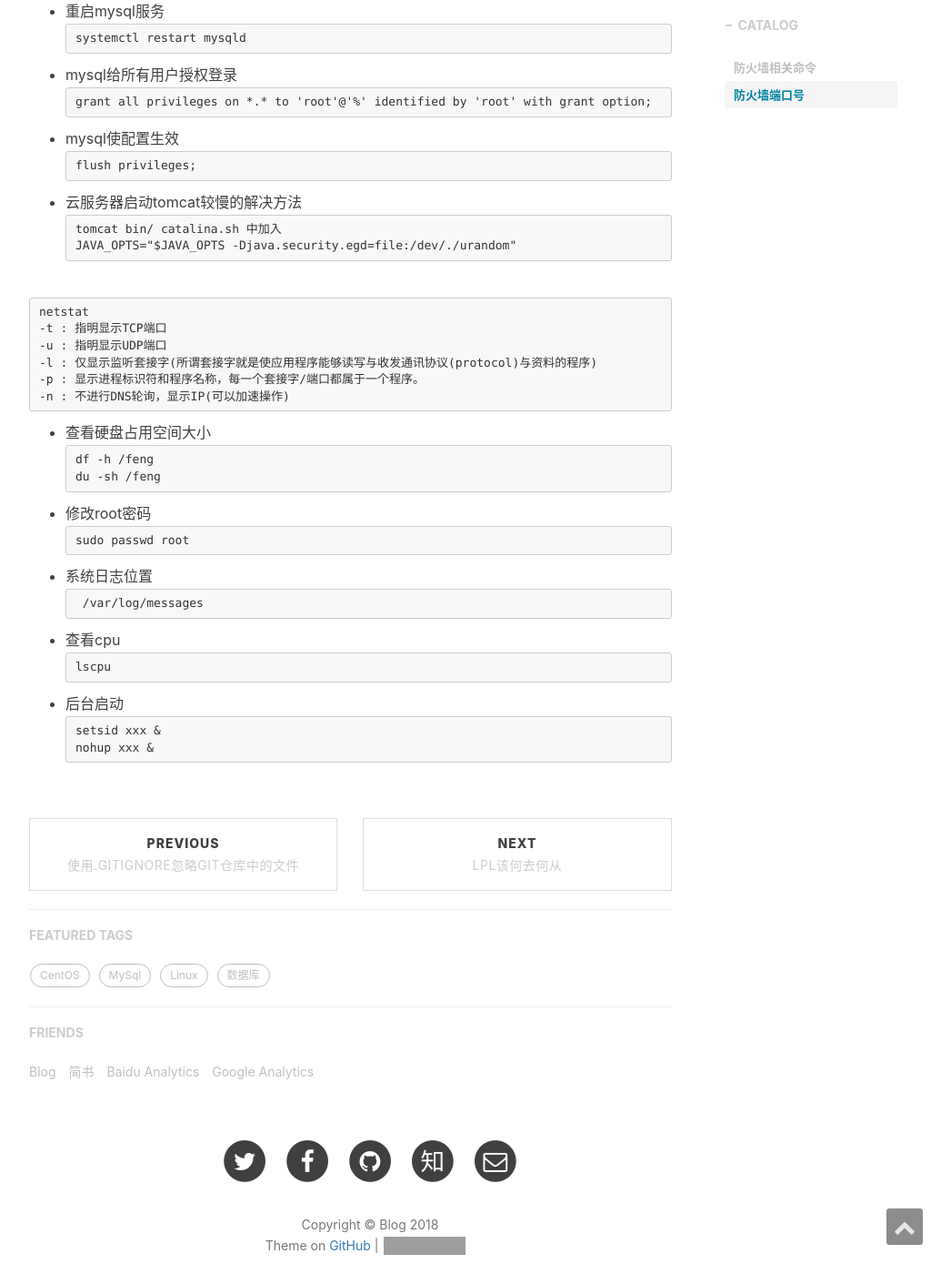
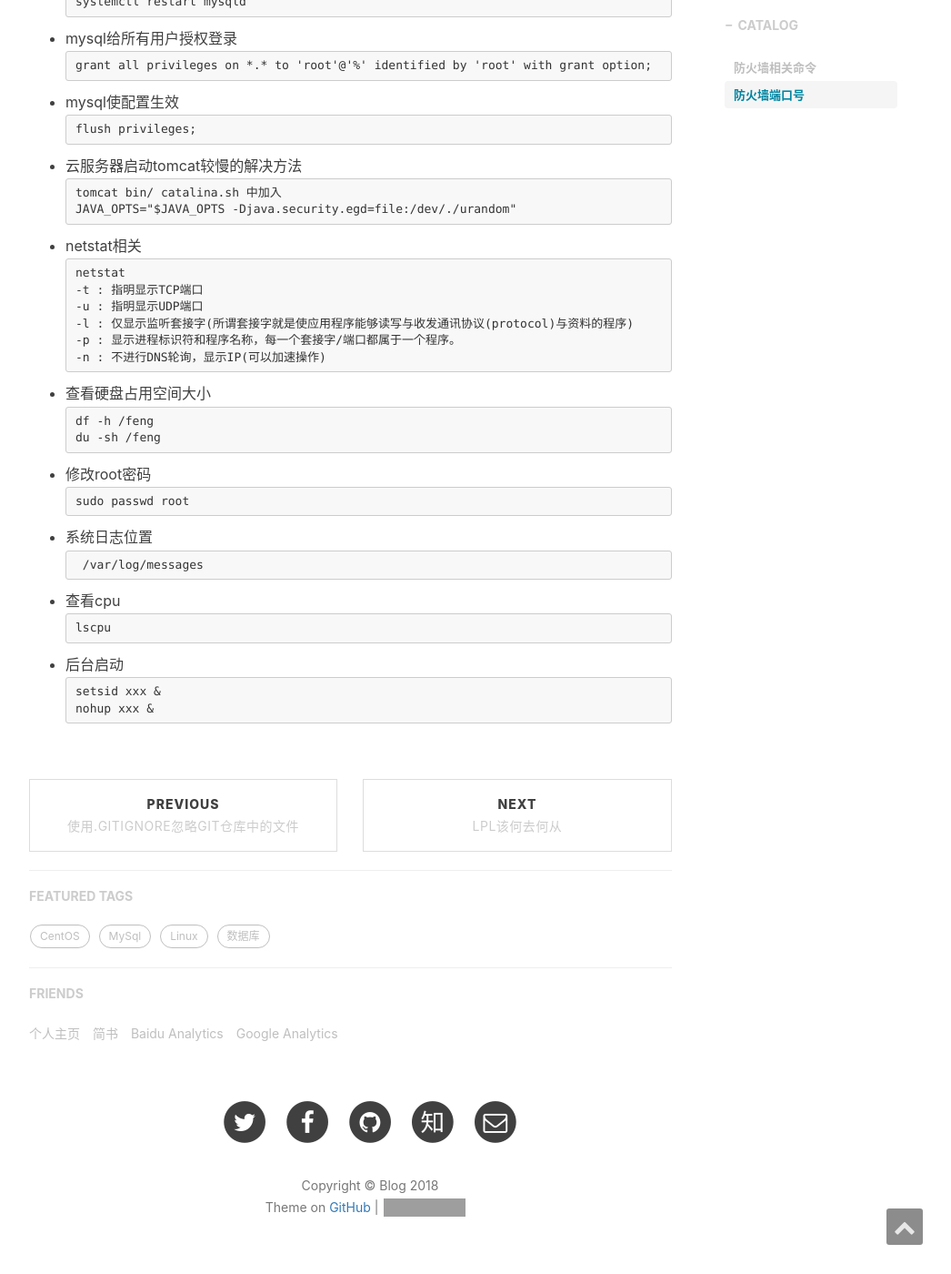
Before and after one commit to fengdis/fengdis.github.io, a Jekyll site: the page built from _posts/2018-09-23-linux常用命令总结.md, in a window 1280 px wide and 1400 px high, scrolled down 2984 px. Shown: the whole window at 91% size, without its empty margins (233-1279 px from the left). Built offline with Jekyll 4.4.1, drawn with Linux system fonts in a browser that asks for light colours; nearby versions of some CDN libraries; comment, search, counter and statistics services are not loaded; grey boxes are pictures that could not be loaded.

Commit message:
封迪更新

````diff
--- a/_config.yml
+++ b/_config.yml
@@ -5,16 +5,16 @@
 email: fengdis@gmail.com
 description: "Every failure is leading towards success."
 keyword: "Blog, 个人博客, fengdi, fengdis, java"
-url: "http://fengdis.github.io"           # your host, for absolute URL
-baseurl: ""                               # for example, '/blog' if your blog hosted on 'host/blog'
-github_repo: "https://github.com/fengdis/fengdis.github.io.git"  # you code repository
+url: "http://fengdis.github.io"             # your host, for absolute URL
+baseurl: ""                                 # for example, '/blog' if your blog hosted on 'host/blog'
+github_repo: "https://github.com/fengdis/fengdis.github.io.git"     # you code repository
 #timezone: Asia/Shanghai
 
 
 # Sidebar settings
-sidebar: true                            # whether or not using Sidebar.
+sidebar: true                               # whether or not using Sidebar.
 sidebar-about-description: "Goals determine what you going to be."
-sidebar-avatar: /img/avatar.jpg       # use absolute URL, seeing it's used in both `/` and `/about/`
+sidebar-avatar: /img/avatar.jpg             # use absolute URL, seeing it's used in both `/` and `/about/`
 
 
 # SNS settings
@@ -22,13 +22,12 @@
 twitter_username:   fengdis
 facebook_username:  100025268520773
 github_username:    fengdis
-#jianshu_username:   a38652f01aa0
+#jianshu_username:  a38652f01aa0
 zhihu_username:     fengdis
-#weibo_username:     3858931597
-#linkedin_username:  fengdis
-#weixin_username:  fengdis
-mail_address: fengdis@163.com
-
+#weibo_username:    3858931597
+#linkedin_username: fengdis
+#weixin_username:   fengdis
+mail_address:       fengdis@163.com
 
 
 # Build settings
@@ -39,12 +38,9 @@
 anchorjs: true                          # if you want to customize anchor. check out line:181 of `post.html`
 
 
-
 # Gems
 # from PR#40, to support local preview for Jekyll 3.0
 gems: [jekyll-paginate]
-
-
 
 
 # Markdown settings
@@ -57,15 +53,14 @@
   input: GFM                            # use Github Flavored Markdown !important
 
 
+# Disqus setttings 国内较慢
+#Disqus（https://disqus.com/）
+#disqus_username: fengdis
 
-# 评论系统 Disqus国外较慢
-# Disqus（https://disqus.com/）
-# disqus_username: fengdis
-
-# Netease setttings
+# Netease setttings 网易云跟帖（目前关闭）
 netease_comment: false
 
-# Gitalk Gitalk国内较快
+# Gitalk setttings 国内较快
 gitalk:
   enable: true                          #是否开启Gitalk评论
   clientID: 81ae4e28e4e2bde026c4                            #生成的clientID
@@ -73,25 +68,21 @@
   repo: fengdis.github.io               #仓库名称
   owner: fengdis                        #github用户名
   admin: fengdis                        #仓库管理员（可配置多个）
-  distractionFreeMode: true           #是否启用类似FB的阴影遮罩
+  distractionFreeMode: true             #是否启用类似FB的阴影遮罩
 
 
-# 统计
 # Analytics settings
 # Baidu Analytics
 ba_track_id: 456cee4a16093ac54c79fdb531a624b4
 
 # Google Analytics
-ga_track_id: 'UA-127807989-1'           # Format: UA-xxxxxx-xx
-ga_domain: blog.fengdis.com             # 默认的是 auto, 这里我是自定义了的域名，你如果没有自己的域名，需要改成auto
-
-
+ga_track_id: 'UA-127807989-1'           #Format: UA-xxxxxx-xx
+ga_domain: blog.fengdis.com             #默认的是 auto, 这里我是自定义了的域名，你如果没有自己的域名，需要改成auto
 
 
 # Featured Tags
-featured-tags: true                     # 是否使用首页标签
-featured-condition-size: 1             # 相同标签数量大于这个数，才会出现在首页
-
+featured-tags: true                     #是否使用首页标签
+featured-condition-size: 1              #相同标签数量大于这个数，才会出现在首页
 
 
 # Progressive Web Apps
@@ -99,11 +90,10 @@
 service-worker: true
 
 
-
 # Friends
 friends: [
     {
-        title: "Blog",
+        title: "个人主页",
         href: "http://www.fengdis.com/blog"
     },{
         title: "简书",
--- a/_posts/2018-09-23-linux常用命令总结.md
+++ b/_posts/2018-09-23-linux常用命令总结.md
@@ -105,7 +105,6 @@
 ```
 
 - 文件编辑
-
 ```
 首先需要按ESC键回到命令模式
 :wq 保存文件并退出
@@ -175,6 +174,7 @@
 JAVA_OPTS="$JAVA_OPTS -Djava.security.egd=file:/dev/./urandom"
 ```
 
+- netstat相关
 ```
 netstat
 -t : 指明显示TCP端口
--- a/about.html
+++ b/about.html
@@ -58,7 +58,9 @@
     <blockquote><p>Yet another Java Developer.<br>
         Yet another Life-long Student.</p></blockquote>
 
-    <p>Hi, I am <strong>fengdi</strong>，I am a software engineer and currently working in IT</p>
+    <p>Hi, I am <strong>fengdi</strong>，a brick worker who struggles in the IT world</p>
+
+    <p>Like "grass roots", close to the ground, low-key existence, winter to spring, and no harm.</p>
 
     <p>This is my personal blog, through making Github Pages and Jekyll.My GitHub 👉 <a
             href="http://github.com/fengdis">Github</a>.</p>
````
